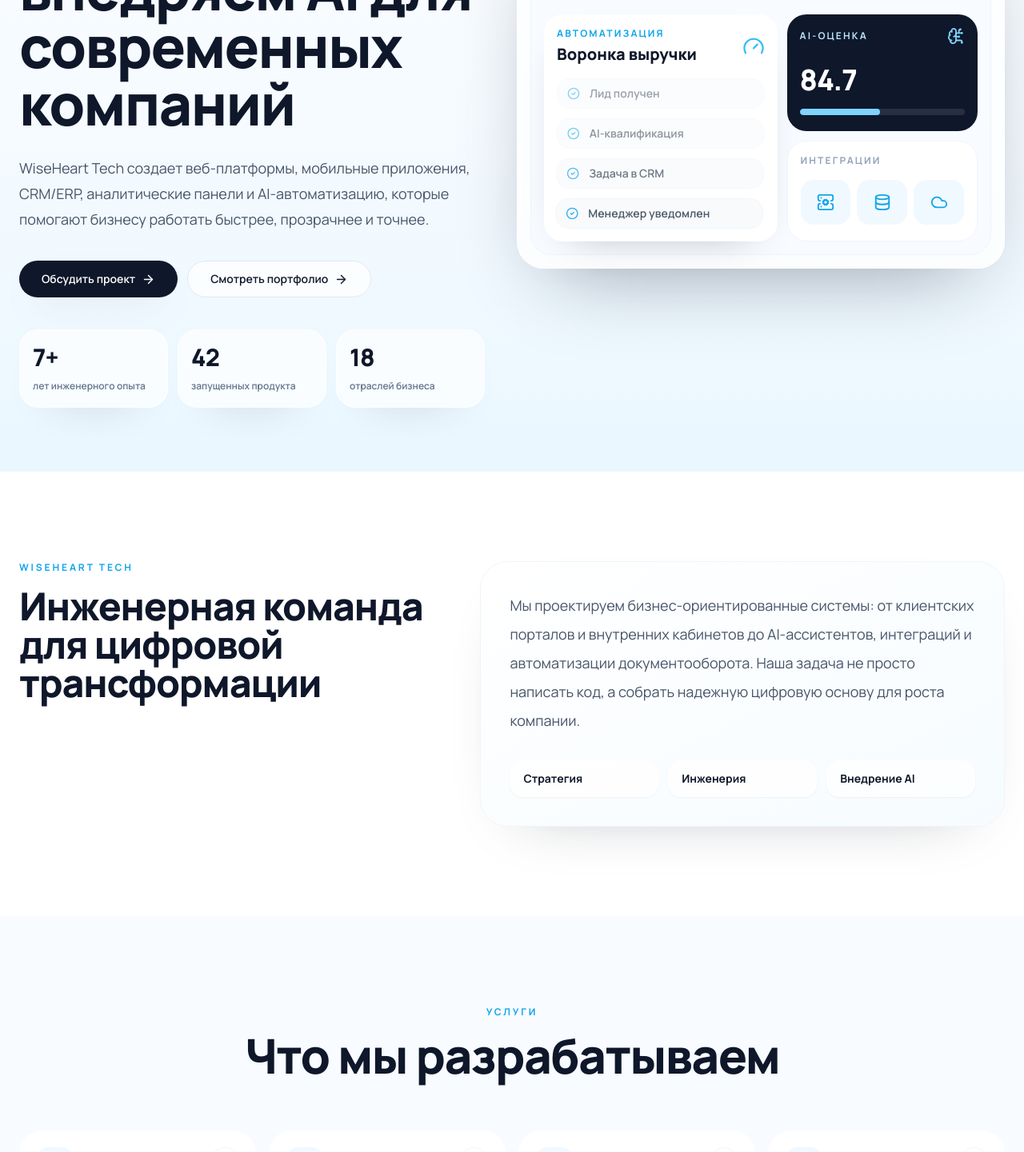
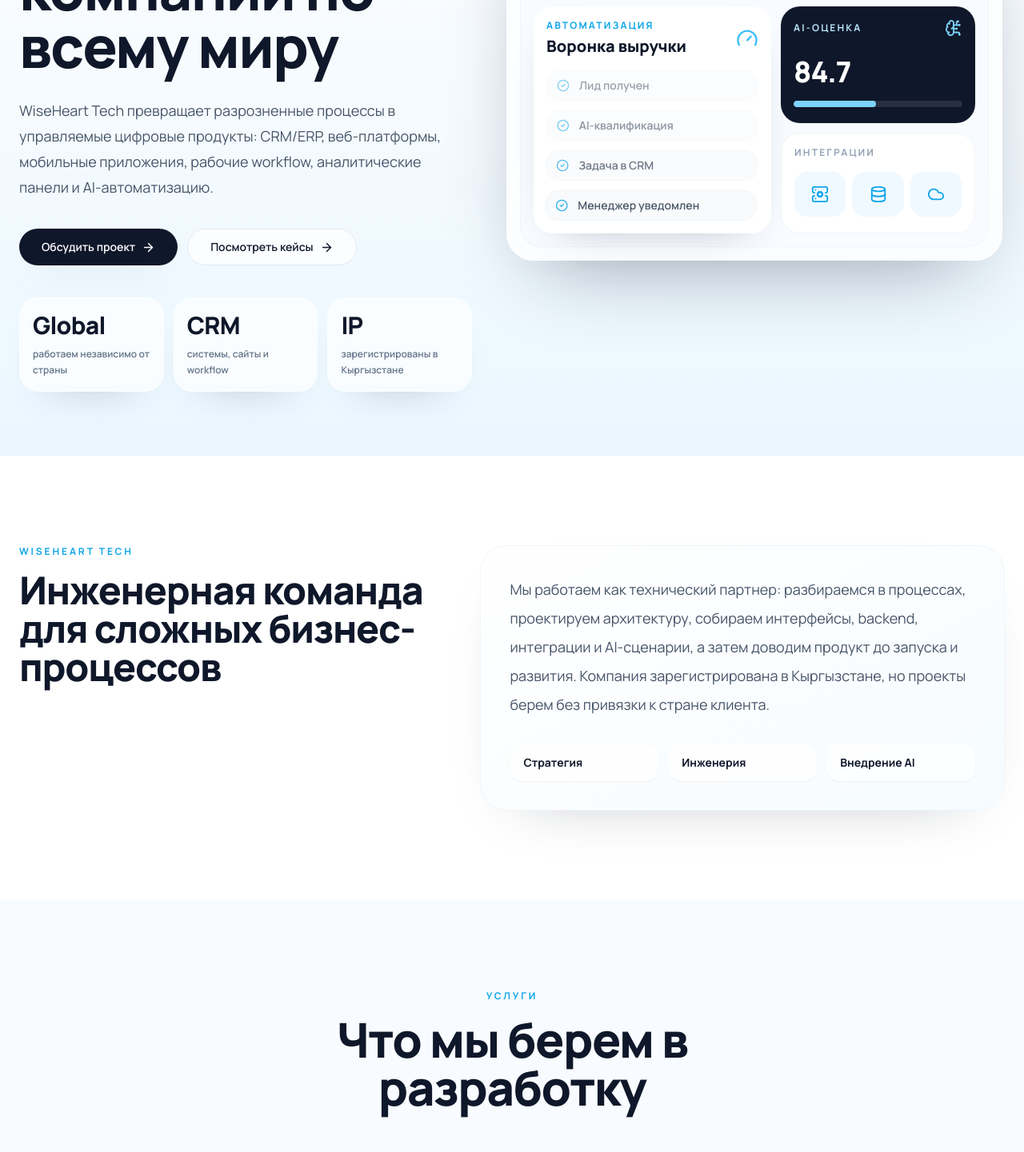
Before and after one commit to adolfsta1in/wiseheart, a React (Vite) app: page / in a window 1280 px wide. Shown: the part 540-1981 px from the top of the page at 80% size. Built offline with nearby package versions, Linux system fonts and the light colour scheme.

Commit message:
Strengthen WiseHeart Tech landing page

```diff
--- a/index.html
+++ b/index.html
@@ -3,8 +3,11 @@
   <head>
     <meta charset="UTF-8" />
     <meta name="viewport" content="width=device-width, initial-scale=1.0" />
-    <meta name="description" content="WiseHeart Tech -- software development, automation, and AI integration portfolio" />
-    <title>WiseHeart Tech -- Software Development Company</title>
+    <meta name="description" content="WiseHeart Tech designs and develops CRM/ERP, web platforms, workflows, mobile apps, dashboards, and AI automation for companies worldwide." />
+    <meta property="og:title" content="WiseHeart Tech -- Software Engineering Company" />
+    <meta property="og:description" content="Business systems, CRM/ERP, websites, workflows, mobile apps, analytics, and AI automation." />
+    <meta property="og:type" content="website" />
+    <title>WiseHeart Tech -- Software Engineering Company</title>
   </head>
   <body>
     <div id="root"></div>
--- a/src/App.tsx
+++ b/src/App.tsx
@@ -68,21 +68,21 @@
 
 const copy = {
   ru: {
-    heroBadge: 'Студия разработки бизнес-систем',
-    heroTitle: 'Разрабатываем ПО, автоматизируем процессы и внедряем AI для современных компаний',
+    heroBadge: 'Software engineering company',
+    heroTitle: 'Проектируем и разрабатываем бизнес-системы для компаний по всему миру',
     heroText:
-      'WiseHeart Tech создает веб-платформы, мобильные приложения, CRM/ERP, аналитические панели и AI-автоматизацию, которые помогают бизнесу работать быстрее, прозрачнее и точнее.',
+      'WiseHeart Tech превращает разрозненные процессы в управляемые цифровые продукты: CRM/ERP, веб-платформы, мобильные приложения, рабочие workflow, аналитические панели и AI-автоматизацию.',
     primaryCta: 'Обсудить проект',
-    secondaryCta: 'Смотреть портфолио',
+    secondaryCta: 'Посмотреть кейсы',
     stats: [
-      ['7+', 'лет инженерного опыта'],
-      ['42', 'запущенных продукта'],
-      ['18', 'отраслей бизнеса'],
+      ['Global', 'работаем независимо от страны'],
+      ['CRM', 'системы, сайты и workflow'],
+      ['IP', 'зарегистрированы в Кыргызстане'],
     ],
-    aboutTitle: 'Инженерная команда для цифровой трансформации',
+    aboutTitle: 'Инженерная команда для сложных бизнес-процессов',
     aboutText:
-      'Мы проектируем бизнес-ориентированные системы: от клиентских порталов и внутренних кабинетов до AI-ассистентов, интеграций и автоматизации документооборота. Наша задача не просто написать код, а собрать надежную цифровую основу для роста компании.',
-    servicesTitle: 'Что мы разрабатываем',
+      'Мы работаем как технический партнер: разбираемся в процессах, проектируем архитектуру, собираем интерфейсы, backend, интеграции и AI-сценарии, а затем доводим продукт до запуска и развития. Компания зарегистрирована в Кыргызстане, но проекты берем без привязки к стране клиента.',
+    servicesTitle: 'Что мы берем в разработку',
     automationTitle: 'AI и автоматизация как рабочая инфраструктура',
     automationText:
       'Мы внедряем искусственный интеллект туда, где он дает измеримую пользу: ускоряет обработку заявок, помогает командам принимать решения, автоматизирует документы, связывает CRM/ERP и делает аналитику понятной руководителям.',
@@ -99,12 +99,12 @@
     formEmail: 'Email или телефон',
     formMessage: 'Кратко о проекте',
     formSubmit: 'Отправить запрос',
-    formHelper: 'Мы ответим с предварительными вопросами и вариантом следующего шага.',
-    formSuccess: 'Заявка подготовлена. Подключите реальную отправку формы, когда будут готовы контакты.',
+    formHelper: 'После отправки мы откроем Telegram @wisehearttech и скопируем текст заявки, чтобы вы могли сразу отправить его в чат.',
+    formSuccess: 'Текст заявки скопирован. Telegram открыт в новом окне, отправьте сообщение в чат @wisehearttech.',
     servicesEyebrow: 'Услуги',
     automationEyebrow: 'AI и автоматизация',
     portfolioEyebrow: 'Кейсы',
-    portfolioIntro: 'Карточки сделаны как аккуратные макеты-заглушки, чтобы позже заменить их на ваши реальные изображения.',
+    portfolioIntro: 'Ниже показаны направления реальных работ: CRM, сайты, операционные системы и workflow. Названия клиентов можно раскрывать или оставлять под NDA.',
     processEyebrow: 'Процесс',
     stackEyebrow: 'Стек',
     benefitsEyebrow: 'Преимущества',
@@ -125,24 +125,24 @@
     automationMetrics: ['Синхронизация CRM', 'Документы AI', 'Умная маршрутизация', 'Аналитика'],
     resultLabel: 'Результат',
     footerText: 'Разработка ПО, автоматизация и AI-интеграции.',
-    contactPlaceholders: ['WiseHeart Tech', 'hello@company.com', 'CRM, AI-ассистент, дашборд, мобильное приложение...'],
+    contactPlaceholders: ['Ваше имя или компания', 'Email, телефон или Telegram', 'CRM, сайт, workflow, AI-автоматизация, мобильное приложение...'],
   },
   en: {
-    heroBadge: 'Software studio for business systems',
-    heroTitle: 'We build software, automate business processes, and integrate AI solutions for modern companies',
+    heroBadge: 'Software engineering company',
+    heroTitle: 'We design and build business systems for companies worldwide',
     heroText:
-      'WiseHeart Tech creates web platforms, mobile apps, CRM/ERP systems, dashboards, and AI automation that help companies operate faster, clearer, and with better control.',
+      'WiseHeart Tech turns scattered operations into controlled digital products: CRM/ERP, web platforms, mobile apps, working workflows, analytics dashboards, and AI automation.',
     primaryCta: 'Discuss Project',
     secondaryCta: 'View Portfolio',
     stats: [
-      ['7+', 'years of engineering experience'],
-      ['42', 'products launched'],
-      ['18', 'business domains'],
+      ['Global', 'work without country limits'],
+      ['CRM', 'systems, websites, workflows'],
+      ['IP', 'registered in Kyrgyzstan'],
     ],
-    aboutTitle: 'An engineering team for digital transformation',
+    aboutTitle: 'An engineering team for complex business processes',
     aboutText:
-      'We design business-oriented systems: from client portals and internal workspaces to AI assistants, integrations, and document automation. Our work is not just code, but a reliable digital foundation for growth.',
-    servicesTitle: 'What we build',
+      'We work as a technical partner: understand processes, design architecture, build interfaces, backend, integrations, and AI scenarios, then bring the product to launch and long-term development. The company is registered in Kyrgyzstan and works with clients worldwide.',
+    servicesTitle: 'What we can build',
     automationTitle: 'AI and automation as working infrastructure',
     automationText:
       'We integrate AI where it creates measurable value: faster request handling, better decisions, automated documents, connected CRM/ERP workflows, and analytics leaders can actually use.',
@@ -158,12 +158,12 @@
     formEmail: 'Email or phone',
     formMessage: 'Project brief',
     formSubmit: 'Send Request',
-    formHelper: 'We will reply with initial questions and a suggested next step.',
-    formSuccess: 'Request is ready. Connect real form delivery when contact channels are finalized.',
+    formHelper: 'After submit, we will open Telegram @wisehearttech and copy your request text so you can send it directly.',
+    formSuccess: 'Request text copied. Telegram opened in a new window, send the message to @wisehearttech.',
     servicesEyebrow: 'Services',
     automationEyebrow: 'AI & Automation',
     portfolioEyebrow: 'Case studies',
-    portfolioIntro: 'Cards are designed as clean mockup placeholders so you can replace them with your real project images later.',
+    portfolioIntro: 'These directions reflect real work: CRM, websites, operating systems, and workflows. Client names can be disclosed or kept under NDA.',
     processEyebrow: 'Workflow',
     stackEyebrow: 'Stack',
     benefitsEyebrow: 'Benefits',
@@ -184,7 +184,7 @@
     automationMetrics: ['CRM sync', 'Document AI', 'Smart routing', 'Analytics'],
     resultLabel: 'Result',
     footerText: 'Software development, automation and AI integration.',
-    contactPlaceholders: ['WiseHeart Tech', 'hello@company.com', 'CRM, AI assistant, dashboard, mobile app...'],
+    contactPlaceholders: ['Your name or company', 'Email, phone, or Telegram', 'CRM, website, workflow, AI automation, mobile app...'],
   },
 };
 
@@ -406,28 +406,28 @@
 
 const projects = [
   {
-    ru: ['Корпоративный сайт', 'Веб-платформа', 'Премиальный сайт компании с сильной презентацией услуг и заявками.'],
-    en: ['Corporate Website', 'Web platform', 'A premium company website with strong service presentation and lead capture.'],
+    ru: ['Корпоративный сайт для IT-компании', 'Веб-платформа', 'Структура услуг, сильная презентация команды, заявки через форму и подготовка к SEO-продвижению.'],
+    en: ['Corporate website for an IT company', 'Web platform', 'Service structure, strong team presentation, lead form flow, and preparation for SEO growth.'],
   },
   {
-    ru: ['Система ресторана', 'Операционная система', 'Учет заказов, смен, склада, меню, аналитики и ролей персонала.'],
-    en: ['Restaurant Management System', 'Operations system', 'Orders, shifts, inventory, menu, analytics, and staff roles in one place.'],
+    ru: ['Операционная система ресторана', 'Workflow и учет', 'Заказы, смены, склад, меню, роли сотрудников и отчеты собраны в одном рабочем интерфейсе.'],
+    en: ['Restaurant operating system', 'Workflow and accounting', 'Orders, shifts, inventory, menu, staff roles, and reports inside one working interface.'],
   },
   {
-    ru: ['CRM-платформа', 'Бизнес-система', 'Единая система продаж, клиентов, задач, уведомлений и отчетности.'],
-    en: ['CRM Platform', 'Business system', 'A unified system for sales, customers, tasks, notifications, and reporting.'],
+    ru: ['CRM для отдела продаж', 'Бизнес-система', 'Единая база клиентов, сделки, задачи, уведомления, статусы и управленческая отчетность.'],
+    en: ['Sales department CRM', 'Business system', 'Single client base, deals, tasks, notifications, statuses, and management reporting.'],
   },
   {
-    ru: ['Платформа интернет-магазина', 'Коммерция', 'Каталог, корзина, оплата, складские интеграции и личный кабинет.'],
-    en: ['E-commerce Platform', 'Commerce', 'Catalog, cart, payments, warehouse integrations, and customer accounts.'],
+    ru: ['E-commerce платформа', 'Коммерция', 'Каталог, корзина, оплата, личный кабинет и интеграции со складскими процессами.'],
+    en: ['E-commerce platform', 'Commerce', 'Catalog, cart, payments, customer account, and warehouse process integrations.'],
   },
   {
-    ru: ['AI-бот поддержки', 'AI-автоматизация', 'Ответы по базе знаний, маршрутизация запросов и сводки для операторов.'],
-    en: ['AI Support Bot', 'AI automation', 'Knowledge-base answers, request routing, and summaries for operators.'],
+    ru: ['AI-ассистент поддержки', 'AI-автоматизация', 'Ответы по базе знаний, маршрутизация запросов, краткие сводки и передача оператору.'],
+    en: ['AI support assistant', 'AI automation', 'Knowledge-base answers, request routing, short summaries, and handoff to an operator.'],
   },
   {
-    ru: ['Бизнес-дашборд', 'Аналитика', 'Панели KPI, финансовые метрики, статусы проектов и прогнозы.'],
-    en: ['Business Analytics Dashboard', 'Analytics', 'KPI panels, financial metrics, project statuses, and forecasting.'],
+    ru: ['Бизнес-дашборд руководителя', 'Аналитика', 'KPI, финансы, статусы проектов, динамика продаж и понятные срезы для принятия решений.'],
+    en: ['Executive business dashboard', 'Analytics', 'KPI, finance, project statuses, sales dynamics, and clear views for decisions.'],
   },
 ];
 
@@ -1168,17 +1168,21 @@
           <div className="grid gap-4 sm:grid-cols-2">
             {(language === 'ru'
               ? [
-                  ['“Команда быстро разобралась в процессах и предложила понятную архитектуру вместо набора случайных функций.”', 'Операционный директор'],
-                  ['“После автоматизации менеджеры видят задачи, статусы и данные без ручных таблиц.”', 'Коммерческая команда'],
+                  ['Discovery перед разработкой', 'Сначала разбираем процессы, роли, данные, интеграции и ограничения. После этого предлагаем архитектуру и этапы.'],
+                  ['Проекты под NDA', 'Кейсы можно показывать анонимно: без раскрытия клиента, но с понятной задачей, решением и результатом.'],
+                  ['Работа без границ', 'Компания зарегистрирована в Кыргызстане, а разработку и коммуникацию выстраиваем независимо от страны клиента.'],
+                  ['Передача и поддержка', 'После запуска остаются код, документация, доступы, инструкции и понятный план дальнейшего развития.'],
                 ]
               : [
-                  ['“The team quickly understood our processes and proposed clear architecture instead of random features.”', 'Operations director'],
-                  ['“After automation, managers see tasks, statuses, and data without manual spreadsheets.”', 'Commercial team'],
+                  ['Discovery before development', 'We first understand processes, roles, data, integrations, and constraints. Then we propose architecture and stages.'],
+                  ['NDA-ready projects', 'Cases can be shown anonymously: no client disclosure, but with clear task, solution, and result.'],
+                  ['Borderless work', 'The company is registered in Kyrgyzstan, while development and communication work independently of client country.'],
+                  ['Handover and support', 'After launch, the client gets code, documentation, access, instructions, and a clear development plan.'],
                 ]
-            ).map(([quote, role]) => (
-              <FadeIn key={role} className="rounded-[28px] border border-white bg-white/75 p-6 shadow-sm backdrop-blur">
-                <p className="text-lg leading-8 text-slate-700">{quote}</p>
-                <p className="mt-6 text-sm font-bold uppercase tracking-[0.18em] text-sky-500">{role}</p>
+            ).map(([title, text]) => (
+              <FadeIn key={title} className="rounded-[28px] border border-white bg-white/75 p-6 shadow-sm backdrop-blur">
+                <p className="text-sm font-bold uppercase tracking-[0.18em] text-sky-500">{title}</p>
+                <p className="mt-5 text-lg leading-8 text-slate-700">{text}</p>
               </FadeIn>
             ))}
           </div>
@@ -1224,6 +1228,18 @@
 
   const handleSubmit = (event: FormEvent<HTMLFormElement>) => {
     event.preventDefault();
+    const form = event.currentTarget;
+    const data = new FormData(form);
+    const name = String(data.get('name') ?? '').trim();
+    const contact = String(data.get('contact') ?? '').trim();
+    const message = String(data.get('message') ?? '').trim();
+    const requestText =
+      language === 'ru'
+        ? `Заявка с сайта WiseHeart Tech\n\nИмя/компания: ${name}\nКонтакт: ${contact}\nПроект: ${message}`
+        : `Request from WiseHeart Tech website\n\nName/company: ${name}\nContact: ${contact}\nProject: ${message}`;
+
+    void navigator.clipboard?.writeText(requestText).catch(() => undefined);
+    window.open('https://t.me/wisehearttech', '_blank', 'noopener,noreferrer');
     setSubmitted(true);
   };
 
@@ -1236,14 +1252,14 @@
           <p className="mt-6 text-lg leading-8 text-slate-300">{c.contactText}</p>
           <div className="mt-8 grid gap-3">
             {([
-              [MessageSquareText, 'hello@wiseheart.tech'],
-              [Phone, 'WhatsApp: +7 000 000 00 00'],
-              [Sparkles, 'Telegram: @wisehearttech'],
-            ] satisfies [LucideIcon, string][]).map(([Icon, text]) => (
-              <div key={String(text)} className="flex items-center gap-3 rounded-2xl border border-white/10 bg-white/5 px-4 py-3 text-sm font-semibold text-slate-200">
+              [Phone, 'WhatsApp: +996 554 520 356', 'https://wa.me/996554520356'],
+              [Sparkles, 'Telegram: @wisehearttech', 'https://t.me/wisehearttech'],
+              [MessageSquareText, language === 'ru' ? 'Работаем с клиентами по всему миру' : 'Working with clients worldwide', '#contact'],
+            ] satisfies [LucideIcon, string, string][]).map(([Icon, text, href]) => (
+              <a key={String(text)} href={href} className="flex items-center gap-3 rounded-2xl border border-white/10 bg-white/5 px-4 py-3 text-sm font-semibold text-slate-200 transition hover:border-sky-300/30 hover:bg-white/10">
                 <Icon size={18} className="text-[#7DD3FC]" />
                 {text}
-              </div>
+              </a>
             ))}
           </div>
         </FadeIn>
@@ -1252,13 +1268,14 @@
           <form onSubmit={handleSubmit} className="grid gap-4">
             {[
               ['name', c.formName, c.contactPlaceholders[0]],
-              ['email', c.formEmail, c.contactPlaceholders[1]],
+              ['contact', c.formEmail, c.contactPlaceholders[1]],
             ].map(([id, label, placeholder]) => (
               <label key={id} className="grid gap-2">
                 <span className="text-sm font-black">{label}</span>
                 <input
                   required
                   id={id}
+                  name={id}
                   placeholder={placeholder}
                   className="rounded-2xl border border-slate-200 bg-slate-50 px-4 py-3 text-sm outline-none transition focus:border-sky-300 focus:bg-white"
                 />
@@ -1268,6 +1285,7 @@
               <span className="text-sm font-black">{c.formMessage}</span>
               <textarea
                 required
+                name="message"
                 rows={5}
                 placeholder={c.contactPlaceholders[2]}
                 className="resize-none rounded-2xl border border-slate-200 bg-slate-50 px-4 py-3 text-sm outline-none transition focus:border-sky-300 focus:bg-white"
--- a/src/styles.css
+++ b/src/styles.css
@@ -18,6 +18,10 @@
   min-height: 100%;
   background: #ffffff;
   font-family: 'Manrope', sans-serif;
+}
+
+html {
+  scroll-behavior: smooth;
 }
 
 body {
```
